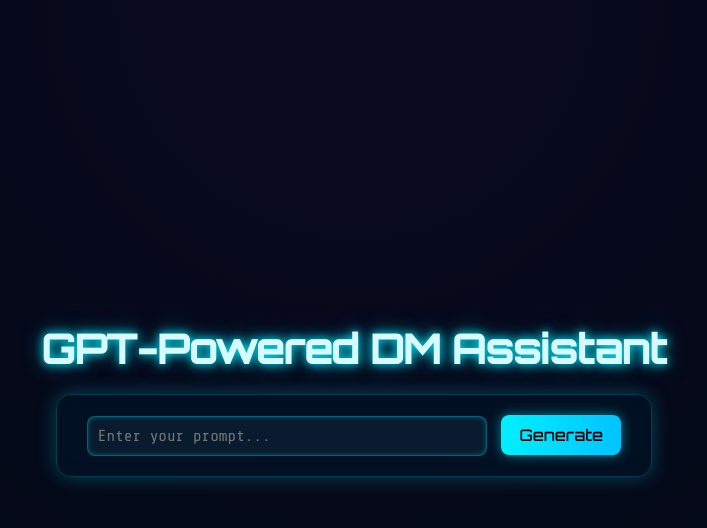
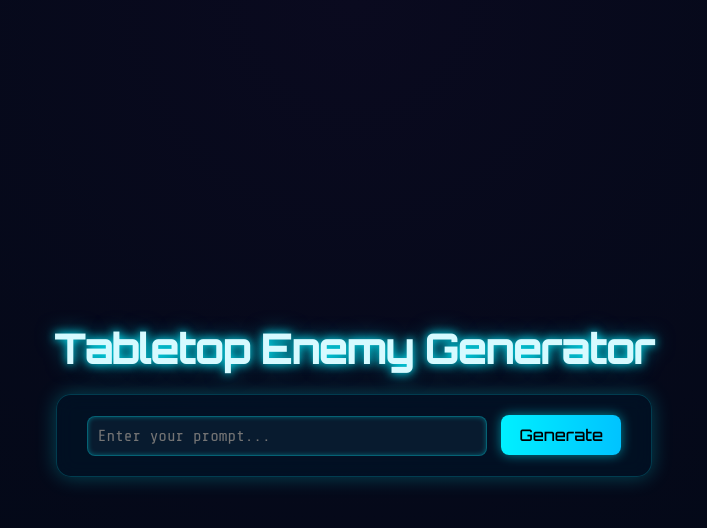
Before and after one commit to ckrpgworlds/DmAssistant, a Flask app: page / in a window 1280 px wide. Shown: the top 528 px of the page, without its empty margins (286-993 px from the left). Run offline with Flask 3, Linux system fonts and the light colour scheme.

Commit message:
changed  h1 html title

```diff
--- a/templates/index.html
+++ b/templates/index.html
@@ -98,7 +98,7 @@
 </head>
 <body>
 
-  <h1>GPT-Powered DM Assistant</h1>
+  <h1>Tabletop Enemy Generator</h1>
 
   <form method="post">
     <input name="prompt" placeholder="Enter your prompt..." />
```
